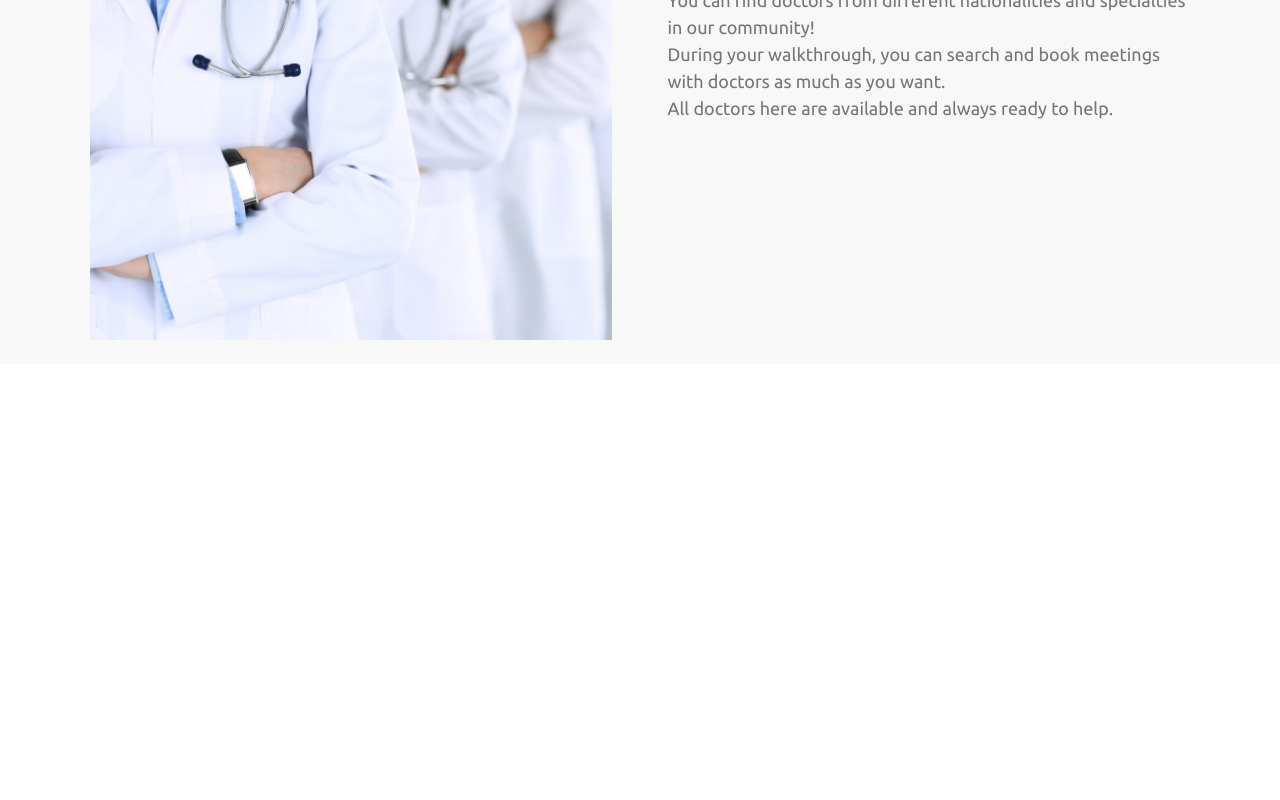
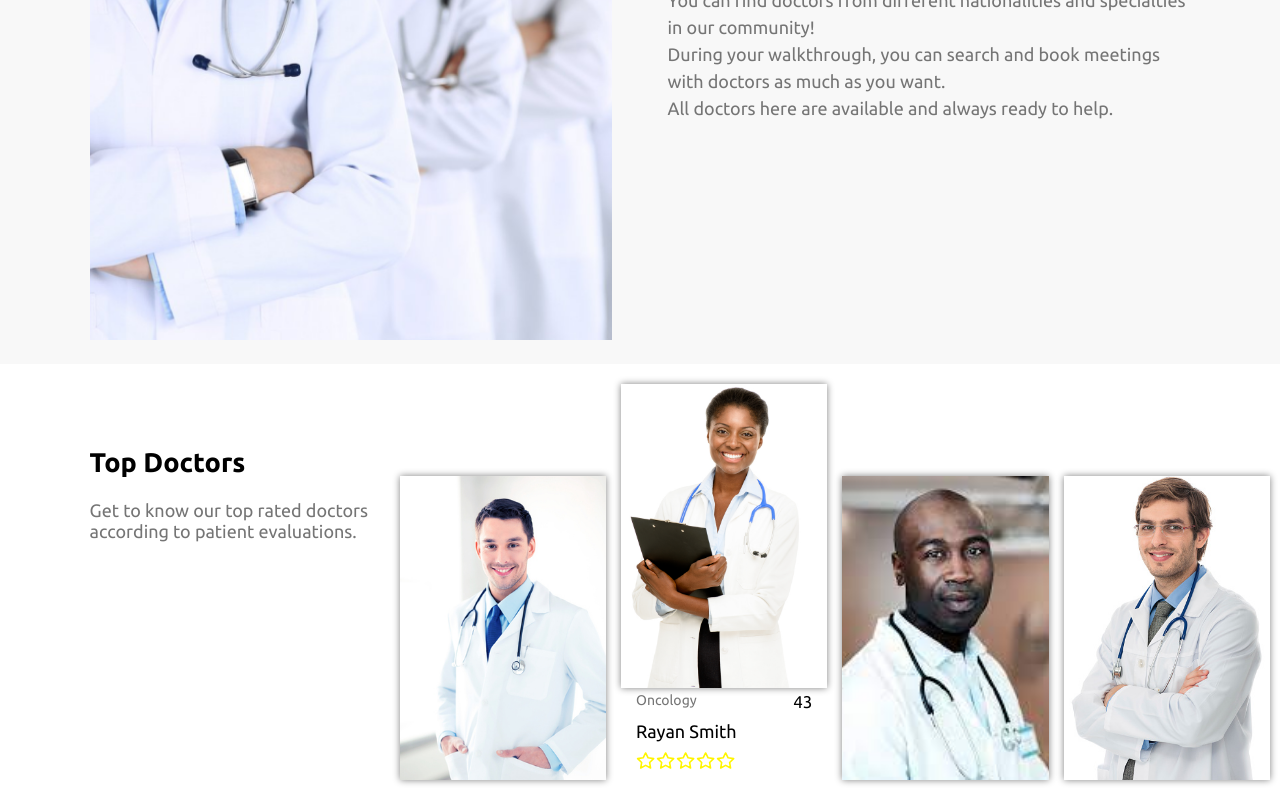
Before and after one commit to abedulaziz/Consult-a-doctor, a React (Create React App) app in the folder consult-a-doctor_frontend/: page / in a window 1280 px wide. Shown: the part 1089-1889 px from the top of the page. Before the commit the page ends 1453 px from the top, so only its background shows below. Built offline with nearby package versions, Linux system fonts and the light colour scheme.

Commit message:
Frontend: creating topDoctor helper component and implementing top doctors section in homepage with styling

```diff
--- a/consult-a-doctor_frontend/src/App.css
+++ b/consult-a-doctor_frontend/src/App.css
@@ -260,3 +260,87 @@ header .header-content .account_status .sign-up_button {
 /* ------------------------------------------------ */
 /* ----------------- end doctor support ----------------- */
 /* ------------------------------------------------ */
+
+/* ------------------------------------------------ */
+/* ----------------- start top doctors ----------------- */
+/* ------------------------------------------------ */
+
+.top_doctors {
+  margin: 20px 0;
+}
+
+.side_padding_container {
+  padding-left: 7vw;
+  padding-right: 10px;
+}
+
+.top_doctors .top_doctors-content {
+  display: flex;
+  gap: 20px;
+}
+
+.top_doctors .top_doctors-content .top_doctors_text {
+  flex:1;
+  padding-top: 40px;
+}
+
+.top_doctors .top_doctors-content .top_doctors_text .description {
+  color: var(--grayish-text-color);
+}
+
+.top_doctors .top_doctors-content .top_doctors-details {
+  flex: 3;
+  display: flex;
+  gap: 15px;
+  align-items: flex-end;
+}
+
+.top_doctors .top_doctors-content .top_doctors-details .top_doctor {
+  flex: 1;
+}
+
+.top_doctors .top_doctors-content .top_doctors-details .top_doctor .img_wrapper {
+  width: 100%;
+  height: calc(75vw /4 + 5vw);
+  box-shadow: 0 0 7px gray;
+}
+
+.top_doctors .top_doctors-content .top_doctors-details .top_doctor .img_wrapper img {
+  width: 100%;
+  height: 100%;
+  object-fit: cover;
+  object-position: 50%;
+}
+
+.top_doctors .top_doctors-content .top_doctors-details .top_doctor .details{
+  padding: 4px 15px;
+  display: none;
+}
+
+.top_doctors .top_doctors-content .top_doctor.active .details {
+  display: block !important;
+}
+
+.top_doctors .top_doctors-content .top_doctors-details .top_doctor .details .speciality-age {
+  display: flex;
+  justify-content: space-between;
+  font-size: 14px;
+  color: var(--grayish-text-color)
+}
+
+.top_doctors .top_doctors-content .top_doctors-details .top_doctor .details >div:not(:last-child) {
+  margin-bottom: 10px;
+}
+
+.top_doctors .top_doctors-content .top_doctors-details .top_doctor .details .age {
+  color: #000;
+  font-size: 17px;
+}
+
+.top_doctors .top_doctors-content .top_doctors-details .top_doctor .details .rate img{
+  width: 20px;
+}
+
+/* ------------------------------------------------ */
+/* ----------------- end top doctor ----------------- */
+/* ------------------------------------------------ */
--- /dev/null
+++ b/consult-a-doctor_frontend/src/helper-components/topDoctor.jsx
@@ -0,0 +1,31 @@
+import React from 'react'
+
+// icons
+import Star from '../assets/icons/star.svg';
+
+const TopDoctor = ({fullName, age, speciality, doctorImg, isActive=false}) => {
+  return (
+    <div className={"top_doctor " + (isActive && "active")}>
+      <div className="img_wrapper">
+        <img src={doctorImg} />
+      </div>
+      <div className="details">
+        <div className="speciality-age">
+          <div className="speciality">{speciality}</div>
+          <div className="age">{age}</div>
+        </div>
+
+        <div className="name">{fullName}</div>
+        <div className="rate">
+          <img src={Star} />
+          <img src={Star} />
+          <img src={Star} />
+          <img src={Star} />
+          <img src={Star} />
+        </div>
+      </div>
+    </div>
+  )
+}
+
+export default TopDoctor
--- a/consult-a-doctor_frontend/src/page-components/home.jsx
+++ b/consult-a-doctor_frontend/src/page-components/home.jsx
@@ -9,9 +9,15 @@ import HandsThumbsUp from '../assets/icons/HandThumbsUp.svg';
 // backgrounds
 import DoctorsSupportImg from '../assets/backgrounds/doctors_support.png';
 
+import Doctor1 from '../assets/backgrounds/doctor1.jpg'
+import Doctor2 from '../assets/backgrounds/doctor2.jpg'
+import Doctor3 from '../assets/backgrounds/doctor3.jpg'
+import Doctor4 from '../assets/backgrounds/doctor4.jpg'
+
 // helper components
 import Meta from '../helper-components/meta';
 import Feature from '../helper-components/feature';
+import TopDoctor from '../helper-components/topDoctor';
 
 // layout components
 import Header from '../layout-components/header';
@@ -91,6 +97,28 @@ const Home = () => {
           </div>
         </div>
 
+        {/* top doctors section */}
+        <div className="top_doctors">
+          <div className="side_padding_container">
+            <div className="top_doctors-content">
+
+              <div className="top_doctors_text">
+                <h2 className="heading">Top Doctors</h2>
+                <p className="description">Get to know our top rated doctors according to patient evaluations.</p>
+              </div>
+
+              <div className="top_doctors-details">
+                <TopDoctor fullName="John Doe" age="34" speciality="Cardiology" doctorImg={Doctor1} />
+                <TopDoctor fullName="Rayan Smith" age="43" speciality="Oncology" doctorImg={Doctor2} isActive={true} />
+                <TopDoctor fullName="Johnson Wallet" age="55" speciality="Neurology" doctorImg={Doctor3} />
+                <TopDoctor fullName="Bissaka Rose" age="28" speciality="Denistry" doctorImg={Doctor4} />
+
+              </div>
+
+            </div>
+          </div>
+        </div>
+
       </main>
     </div>
   )
```
